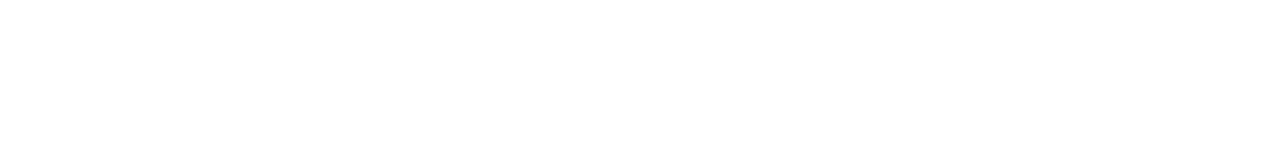
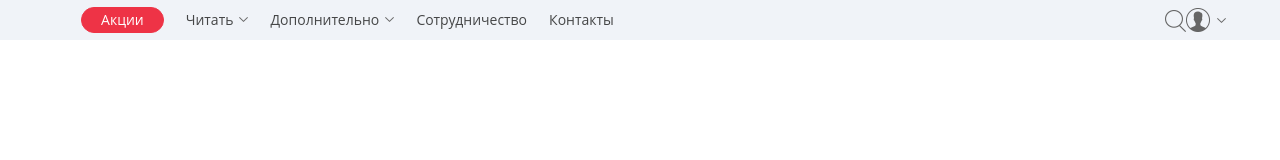
Before and after one commit to KirillStativka/Test_project, a website: page app/index.html in a window 1280 px wide. Drawn offline with nearby package versions, Linux system fonts and the light colour scheme.

Commit message:
some fix

```diff
--- a/app/index.html
+++ b/app/index.html
@@ -10,7 +10,7 @@
 
 	<meta charset="utf-8">
 
-	<title>Moto - index</title>
+	<title>Hm - store</title>
 	<meta name="description" content="">
 
 	<link rel="shortcut icon" href="img/favicon/favicon.ico" type="image/x-icon">
@@ -25,7 +25,7 @@
 	<link rel="stylesheet" href="css/main.min.css">
 	<link href="https://maxcdn.bootstrapcdn.com/font-awesome/4.7.0/css/font-awesome.min.css" rel="stylesheet" integrity="sha384-wvfXpqpZZVQGK6TAh5PVlGOfQNHSoD2xbE+QkPxCAFlNEevoEH3Sl0sibVcOQVnN"
 	 crossorigin="anonymous">
-	 <link rel="stylesheet" href="https://cdnjs.cloudflare.com/ajax/libs/fancybox/3.1.20/jquery.fancybox.min.css">
+	<link rel="stylesheet" href="https://cdnjs.cloudflare.com/ajax/libs/fancybox/3.1.20/jquery.fancybox.min.css">
 
 	<script src="libs/modernizr/modernizr.js"></script>
 	<script src="https://api-maps.yandex.ru/2.0-stable/?load=package.standard&lang=ru-RU" type="text/javascript"></script>
@@ -36,7 +36,46 @@
 
 	<!-- Start Header block -->
 
+	<header>
+		<div class="top_line">
+			<div class="container">
+				<div class="row">
+					<div class="col-sm-6">
+						<ul class="top_line_mnu">
+							<li><a href="#">Акции</a></li>
+							<li><a href="#">Читать<span></span></a></li>
+							<li><a href="#">Дополнительно<span></span></a></li>
+							<li><a href="#">Сотрудничество</a></li>
+							<li><a href="#">Контакты</a></li>
+						</ul>
+					</div>
+					<div class="col-sm-4"></div>
+					<div class="col-sm-2">
+						<ul class="top_line_mnu_right">
+							<li>
+								<div class="input_holder">
+									<input type="search" name="" value="">
+									<span class="icon_search"></span>
+								</div>
 
+							</li>
+							<li>
+								<div class="kabinet_log">
+									<div class="kabinet_log_wrap">
+										<div class="input_holder"><input type="login"></div>
+										<div class="input_holder"><input type="pas"></div>
+										<div class="input_holder"><button type="submit">Войти</button></div>
+									</div>
+									<span class="icon_kabinet"></span>
+								</div>
+							</li>
+							<li><a href="#"><span></span></a></li>
+						</ul>
+					</div>
+				</div>
+			</div>
+		</div>
+	</header>
 
 
 
--- a/sass/fonts.sass
+++ b/sass/fonts.sass
@@ -1,3 +1,3 @@
 @import "bourbon"
-
+@import url('https://fonts.googleapis.com/css?family=Open+Sans');
 +font-face("RobotoRegular", "../fonts/RobotoRegular/RobotoRegular", $file-formats: eot woff ttf)
--- a/sass/header.sass
+++ b/sass/header.sass
@@ -1,13 +1,78 @@
 @import "bourbon"
 @import "vars.sass"
-
 body
 	font-size: 16px
 	min-width: 320px
 	position: relative
 	line-height: 1.6
-	font-family: "RobotoRegular", sans-serif
+	font-family: 'Open Sans', sans-serif;
 	overflow-x: hidden
 
 .hidden
 	display: none
+.top_line
+	background: #f0f3f8
+	height: 40px
+	.top_line_mnu
+		display: flex
+		flex-flow: row wrap
+		justify-content: space-around
+		height: 40px
+		li
+			display: flex
+			align-items: center
+			a
+				font-size: 14px
+				color: #454647
+			&:first-child
+				a
+					color: #fff
+					background: #ee3346
+					border-radius: 20px
+					padding: 1px 19px
+					transition: all 0.75s
+					border: 1px solid #ee3346
+				a:hover
+					text-decoration: none
+					background: #fff
+					color: #ee3346
+			span
+				background: url(../img/chevron.png) no-repeat center
+				width: 10px
+				height: 10px
+				display: inline-flex
+				margin-left: 5px
+.top_line_mnu_right
+	display: flex
+	flex-flow: row wrap
+	justify-content: flex-end
+	height: 40px
+	li
+		display: flex
+		align-items: center
+		.input_holder
+			input[type="search"]
+				display: none
+			.icon_search
+				background: url(../img/icon_set.png) no-repeat
+				background-position: -6px -69px
+				width: 23px
+				height: 23px
+				cursor: pointer
+				display: block
+		.kabinet_log_wrap
+			display: none
+		.icon_kabinet
+			background: url(../img/icon_set.png) no-repeat
+			background-position: -50px -69px
+			width: 24px
+			height: 26px
+			display: block
+			cursor: pointer
+			&:after
+				content: ""
+				background: url(../img/chevron.png) no-repeat center
+				width: 10px
+				height: 10px
+				display: inline-flex
+				margin-left: 30px
--- a/sass/main.sass
+++ b/sass/main.sass
@@ -1,8 +1,8 @@
 @import "bourbon"
 @import "vars.sass"
-
+@import "reset.scss"
+@import "header.sass"
 //Load Libs SASS
-@import "app/libs/animate/animate.sass"
 
 *::-webkit-input-placeholder
 	color: #666
--- /dev/null
+++ b/sass/reset.scss
@@ -0,0 +1,41 @@
+html, body, div, span, applet, object, iframe, h1, h2, h3, h4, h5, h6, p, blockquote, pre, a, abbr, acronym, address, big, cite, code, del, dfn, em, img, ins, kbd, q, s, samp, small, strike, strong, sub, sup, tt, var, b, u, i, center, dl, dt, dd, ol, ul, li, fieldset, form, label, legend, table, caption, tbody, tfoot, thead, tr, th, td, article, aside, canvas, details, embed, figure, figcaption, footer, header, hgroup, menu, nav, output, ruby, section, summary, time, mark, audio, video {
+  margin: 0;
+  padding: 0;
+  border: 0;
+  font-size: 100%;
+  font: inherit;
+  vertical-align: baseline; }
+
+/* HTML5 display-role reset for older browsers */
+
+article, aside, details, figcaption, figure, footer, header, hgroup, menu, nav, section {
+  display: block; }
+
+body {
+  line-height: 1; }
+
+ol, ul {
+  list-style: none; }
+
+blockquote, q {
+  quotes: none; }
+
+blockquote {
+  &:before, &:after {
+    content: '';
+    content: none; } }
+
+q {
+  &:before, &:after {
+    content: '';
+    content: none; } }
+
+table {
+  border-collapse: collapse;
+  border-spacing: 0; }
+a {
+  text-decoration: none;
+}
+* {
+  box-sizing: border-box;
+}
```
Also changed, not shown: app/css/fonts.min.css, app/css/header.min.css, app/css/main.min.css, app/img/chevron.png (added), app/img/icon_set.png (added), app/img/logo_top.png (added).
